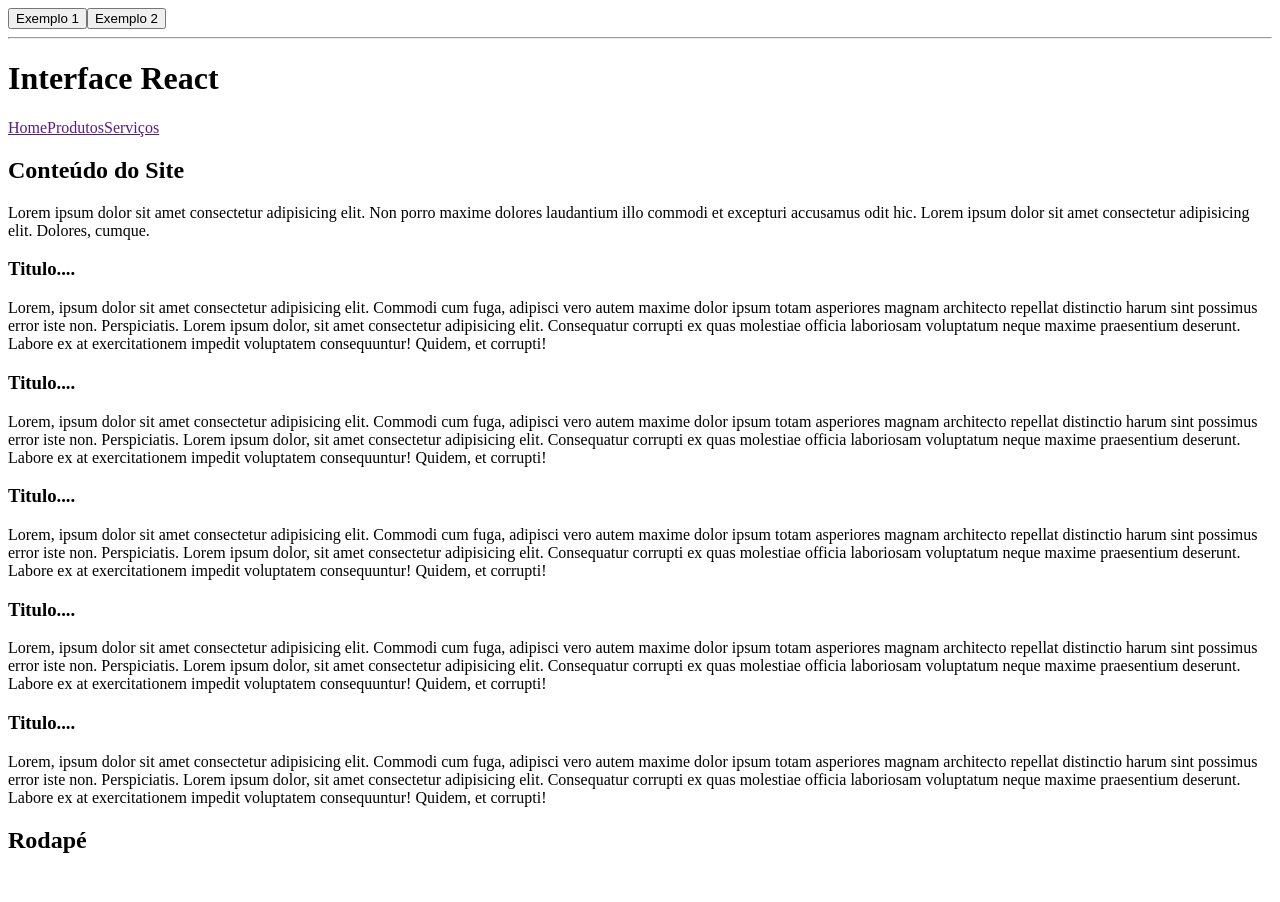
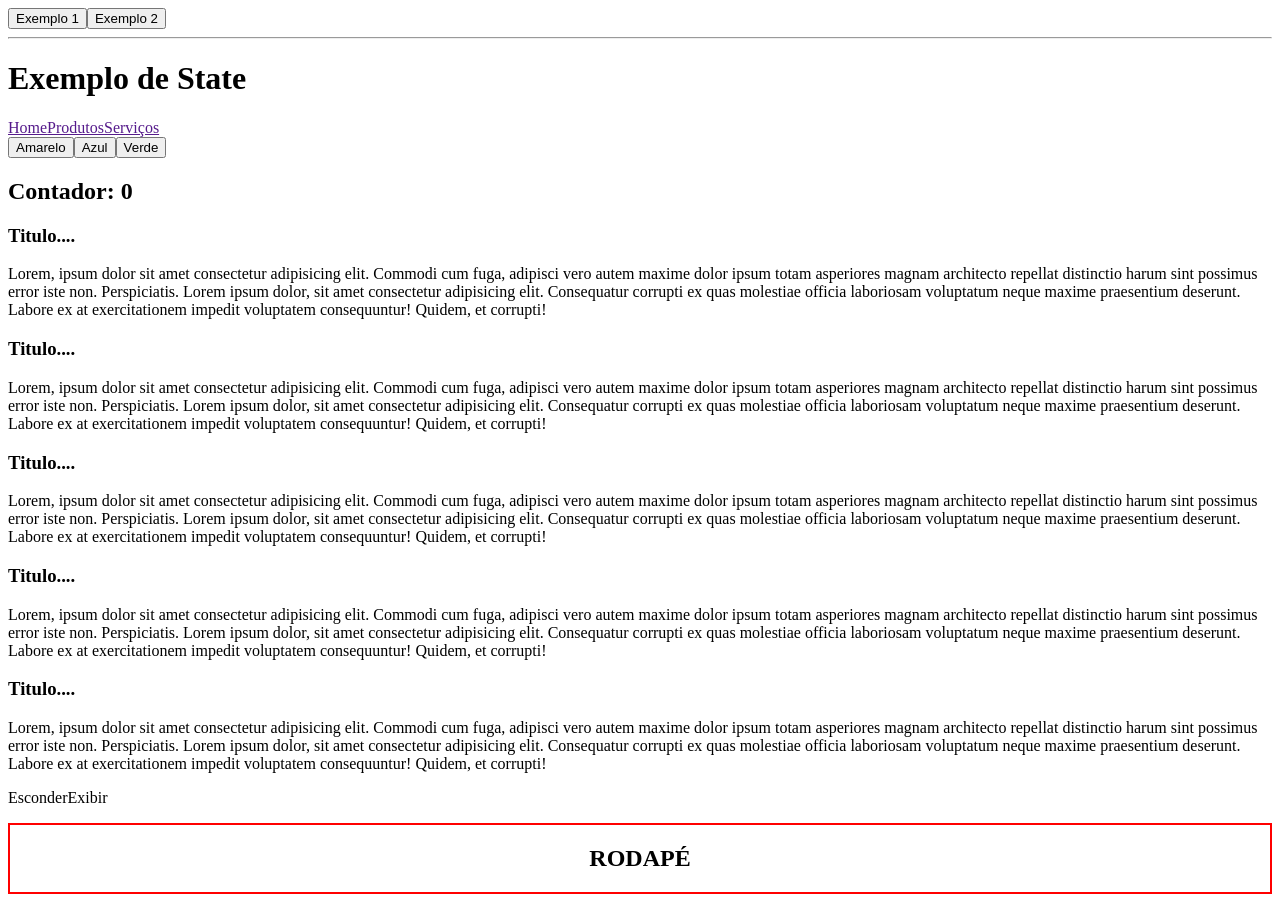
Before and after one commit to GabrielG9z/meu-app, a React (Create React App) app: page / in a window 1280 px wide. Before the commit the page ends 874 px from the top, so only its background shows below. Built offline with nearby package versions, Linux system fonts and the light colour scheme.

Commit message:
update
Nessa branch fizemos a exibição dos eventos

```diff
--- a/src/components/layout/Cabecalho.jsx
+++ b/src/components/layout/Cabecalho.jsx
@@ -1,15 +1,25 @@
+import { useState } from "react";
 import Menu from "../Menu";
 const Cabecalho = () => {
   const exemplo2 = () => {
     console.log("exemplo2");
   };
+
+  /* Exemplo 1 de gerenciamento de states aqui, definimos no useState um valor inicial (colocado entre os parênteses do useState), além de desestruturar o state em uma variável (titulo) e em uma função (setTitulo) que será responsável por atualizar este state/titulo */
+  const [titulo, setTitulo] = useState("Exemplo de State");
+
+  const atualizaTitulo = () => {
+    setTitulo("Opa, state do titulo foi alterado!");
+  };
+
   return (
     <>
       <header>
         <button onClick={() => console.log("exemplo1")}>Exemplo 1</button>
         <button onClick={exemplo2}>Exemplo 2</button>
         <hr />
-        <h1>Interface React</h1>
+        {/* Aqui, aplicamos a variável de state chamada titulo */}
+        <h1 onClick={atualizaTitulo}>{titulo}</h1>
         <Menu />
       </header>
     </>
--- a/src/components/layout/Conteudo.jsx
+++ b/src/components/layout/Conteudo.jsx
@@ -1,24 +1,30 @@
+import { useState } from "react";
 import Artigo from "../Artigo";
 
 const Conteudo = () => {
+  const [corFundo, setCorFundo] = useState();
+  const [contador, setContador] = useState(0);
+
+  const fundoAmarelo = () => setCorFundo("#FFEE21");
+  const fundoAzul = () => setCorFundo("lightblue");
+  const fundoVerde = () => setCorFundo("green");
+
+  const atualizaContagem = () => setContador(contador + 1);
+
   return (
-    <>
-      <main>
-        <section>
-          {/* AQUI É COMENTÁRIO DENTRO DO JSX */}
-          <h2>Conteúdo do Site</h2>
-          <p>
-            Lorem ipsum dolor sit amet consectetur adipisicing elit. Non porro
-            maxime dolores laudantium illo commodi et excepturi accusamus odit
-            hic. Lorem ipsum dolor sit amet consectetur adipisicing elit.
-            Dolores, cumque.
-          </p>
-          <Artigo />
-          <Artigo />
-          <Artigo />
-        </section>
-      </main>
-    </>
+    <main style={{ backgroundColor: corFundo }}>
+      <button onMouseOver={fundoAmarelo}>Amarelo</button>
+      <button onMouseOver={fundoAzul}>Azul</button>
+      <button onMouseOver={fundoVerde}>Verde</button>
+
+      <section>
+        <h2 onClick={atualizaContagem}>Contador: {contador} </h2>
+      </section>
+
+      <Artigo />
+      <Artigo />
+      <Artigo />
+    </main>
   );
 };
 
--- a/src/components/layout/Footer.jsx
+++ b/src/components/layout/Footer.jsx
@@ -1,8 +1,28 @@
+import { useState } from "react";
+
 const Footer = () => {
+  const [estilos, setEstilos] = useState({
+    textAlign: "center",
+    textTransform: "uppercase",
+    border: "solid 2px red",
+  });
+
+  const esconder = () => setEstilos({ display: "none" });
+  const exibir = () => setEstilos({ display: "block" });
+
   return (
-    <footer>
-      <h2>Rodapé</h2>
-    </footer>
+    <>
+      <p>
+        <span onMouseOver={esconder}>Esconder</span>
+        <span onMouseOver={exibir}>Exibir</span>
+      </p>
+      <footer
+        style={estilos}
+        onMouseOver={() => setEstilos({ display: "none" })}
+      >
+        <h2>Rodapé</h2>
+      </footer>
+    </>
   );
 };
 
```
Also changed, not shown: 1 other file (tests, documents, lock files or other folders).
